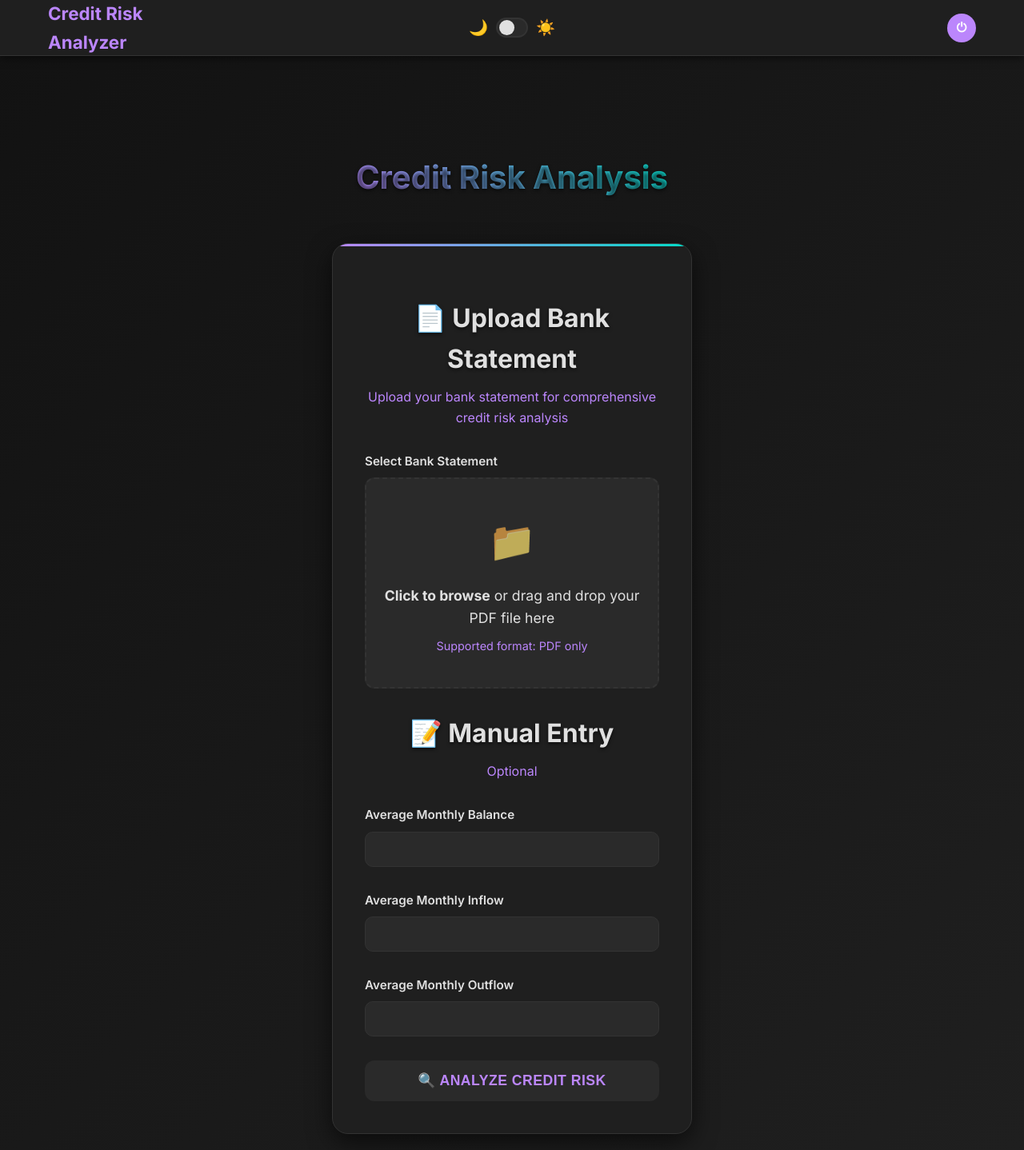
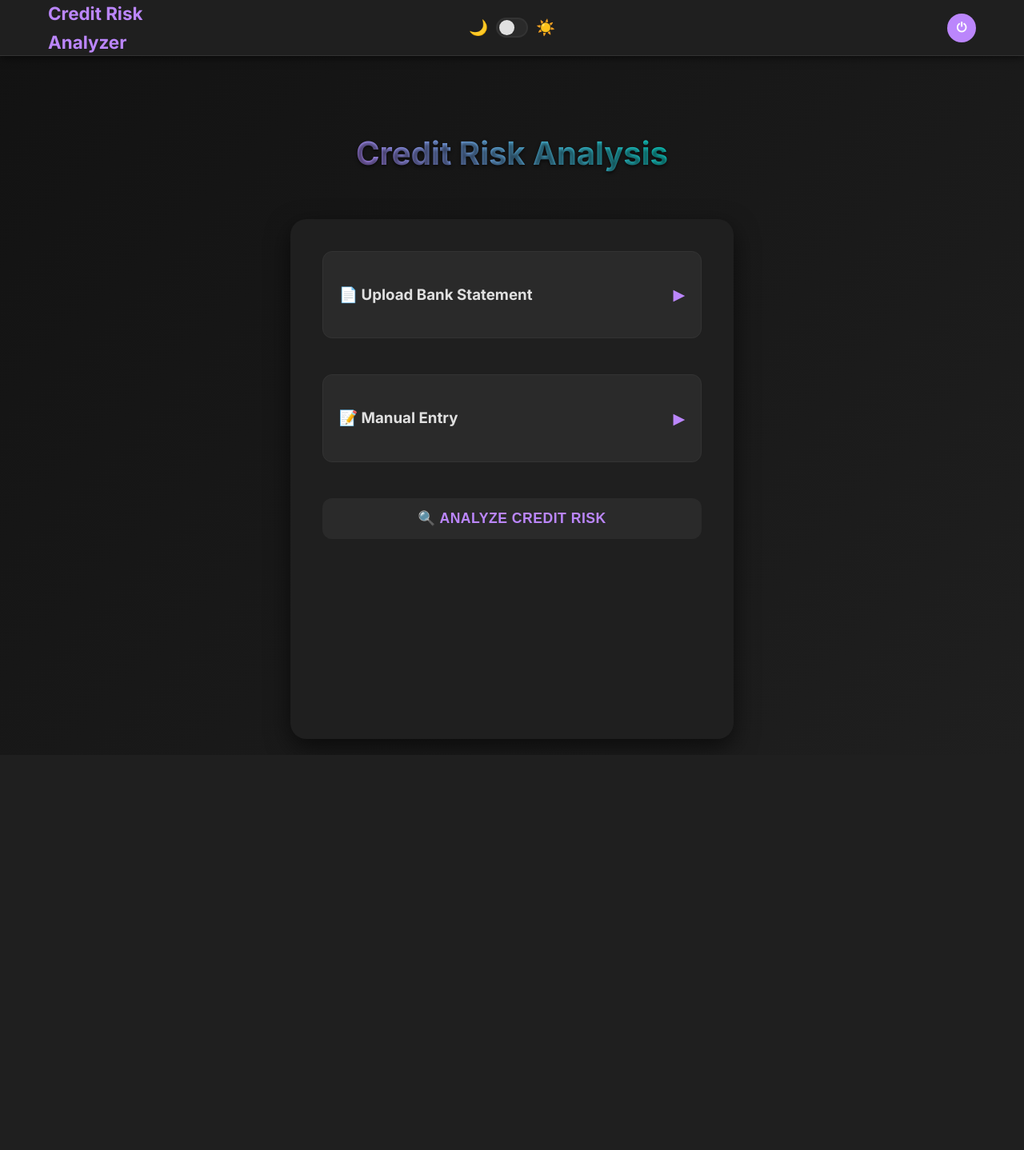
Before and after one commit to cadelxd/Credit-Risk-App, a Django app: page / in a window 1280 px wide. Shown: the whole page at 80% size. After the commit the page ends 937 px from the top, so only its background shows below. Run offline with Django 5.2, Linux system fonts and the light colour scheme; the visitor is signed in with stand-in values (Sample User, id 1).

Commit message:
improved ui

```diff
--- a/CreditRiskApp/static/CreditRiskApp/styles.css
+++ b/CreditRiskApp/static/CreditRiskApp/styles.css
@@ -53,14 +53,14 @@ body {
 h1, h2 {
     color: var(--text-secondary);
     margin-bottom: 30px;
-    text-align: center;
     font-weight: 700;
     text-shadow: 0 2px 4px var(--shadow);
 }
 
 h1 {
     font-size: 2.5rem;
-    margin-top: 60px;
+    text-align: center;
+    margin-top: 30px;
     background: linear-gradient(45deg, var(--accent-primary), var(--accent-secondary));
     -webkit-background-clip: text;
     -webkit-text-fill-color: transparent;
@@ -69,6 +69,7 @@ h1 {
 
 h2 {
     font-size: 2rem;
+    text-align: left;
 }
 
 .logout-btn {
@@ -104,13 +105,10 @@ h2 {
     padding: 40px;
     border-radius: 20px;
     box-shadow: 0 10px 30px var(--shadow);
-    max-width: 450px;
-    width: 100%;
-    backdrop-filter: blur(10px);
-    border: 1px solid var(--border-color);
-    position: relative;
-    overflow: hidden;
+    transition: all 0.3s ease;
+    min-height: 650px; /* or any height that fits your content */
 }
+
 
 .form-container::before {
     content: '';
@@ -407,7 +405,7 @@ p {
 
     h1 {
         font-size: 2rem;
-        margin-top: 80px;
+        margin-top: 30px;
     }
 }
 
--- a/CreditRiskApp/templates/CreditRiskApp/upload.html
+++ b/CreditRiskApp/templates/CreditRiskApp/upload.html
@@ -1,7 +1,7 @@
 {% extends 'base.html' %}
 
-{% block title %}Credit Risk Analyzer - Upload Statement{% endblock %}
-{% block description %}Upload and analyze bank statements for credit risk assessment{% endblock %}
+{% block title %}Credit Risk Analyzer{% endblock %}
+{% block description %}Analyze bank statements for credit risk assessment{% endblock %}
 {% block logout_button %}
 <form method="post" action="{% url 'logout' %}">
     {% csrf_token %}
@@ -16,11 +16,15 @@
 <h1>Credit Risk Analysis</h1>
 <div class="upload-section">
     <div class="form-container">
-        <div class="upload-header">
-            <h2>📄 Upload Bank Statement</h2>
-            <p>Upload your bank statement for comprehensive credit risk analysis</p>
+        <div class="collapsible-box">
+            <div class="upload-header collapsible-header" data-target="upload-form">
+                <div class="header-content">
+                    <h3>📄 Upload Bank Statement</h3>
+                </div>
+                <span class="arrow">▶</span>
             </div>
 
+            <div class="collapsible-content" id="upload-form">
                 <form method="post" enctype="multipart/form-data" id="uploadForm">
                     {% csrf_token %}
 
@@ -48,10 +52,19 @@
                             </div>
                         </div>
                     </div>
-            <div class="upload-header">
-                <h2>📝 Manual Entry</h2>
-                <p>Optional</p>
+                </form>
             </div>
+        </div>
+        <div class="collapsible-box">
+            <div class="upload-header collapsible-header" data-target="manual-form">
+                <div class="header-content">
+                    <h3>📝 Manual Entry</h3>
+                </div>
+                <span class="arrow">▶</span>
+            </div>
+
+            <div class="collapsible-content" id="manual-form">
+                <form id="manualForm">
                     <div class="form-group">
                         <label for="id_avg_balance">Average Monthly Balance</label>
                         <input type="number" name="avg_balance" id="id_avg_balance">
@@ -64,14 +77,14 @@
                         <label for="id_avg_outflow">Average Monthly Outflow</label>
                         <input type="number" name="avg_outflow" id="id_avg_outflow">
                     </div>
-
-            <button type="submit" id="analyzeBtn" disabled>
-                <span class="btn-text">🔍 Analyze Credit Risk</span>
-            </button>
                 </form>
             </div>
         </div>
-
+        <button type="submit" id="analyzeBtn" form="uploadForm" disabled>
+            <span class="btn-text">🔍 Analyze Credit Risk</span>
+        </button>
+    </div>
+</div>
 
 {% endblock %}
 
@@ -116,8 +129,72 @@
         box-shadow: 0 8px 25px var(--shadow);
     }
 
+    .collapsible-box {
+        background: transparent;
+        border: none;
+        margin-bottom: 15px;
+        overflow: hidden;
+        transition: all 0.3s ease;
+    }
+
+
+    .collapsible-header {
+        display: flex;
+        justify-content: space-between;
+        align-items: center;
+        cursor: pointer;
+        padding: 20px;
+        border: 1px solid var(--border-color);
+        border-radius: 12px;
+        margin-bottom: 15px;
+        background: var(--bg-tertiary);
+        transition: all 0.3s ease;
+    }
+
+    .collapsible-header:hover {
+        background: var(--bg-secondary);
+        border-color: var(--accent-primary);
+    }
+
+    .header-content {
+        flex: 1;
+    }
+
+    .collapse-arrow {
+        margin-left: 15px;
+    }
+
+    .arrow {
+        font-size: 1.2rem;
+        transition: transform 0.3s ease;
+        color: var(--text-secondary);
+        transform: rotate(0deg);
+    }
+
+    .collapsible-header.expanded .arrow {
+        transform: rotate(90deg); /* ▼ down */
+    }
+
+    .collapsible-content {
+        max-height: 0;
+        overflow: hidden;
+        transition: max-height 0.3s ease-out, padding 0.3s ease-out;
+        margin-bottom: 0px;
+        padding: 0;
+        border-top: none;
+        background: var(--bg-secondary);
+    }
+
+    .collapsible-content.expanded {
+        max-height: 1000px;
+        padding: 20px;
+        margin-bottom: 0px;
+        border-top: 1px solid var(--border-color);
+        transition: max-height 0.3s ease-in, padding 0.3s ease-in;
+    }
+
     .upload-header {
-        text-align: center;
+        text-align: left;
         margin-bottom: 30px;
     }
 
@@ -197,23 +274,23 @@
 
     .file-info {
         display: flex;
-        justify-content: space-between; /* Space between name and right section */
+        justify-content: space-between;
         align-items: center;
         margin-bottom: 15px;
     }
 
     .file-name {
-        flex-grow: 1; /* Let name take all available space */
-        white-space: nowrap; /* Prevent wrapping */
+        flex-grow: 1;
+        white-space: nowrap;
         overflow: hidden;
-        text-overflow: ellipsis; /* Add ... if name is too long */
-        margin-right: 15px; /* Space between name and size */
+        text-overflow: ellipsis;
+        margin-right: 15px;
     }
 
     .file-size {
-        flex-shrink: 0; /* Prevent shrinking */
-        white-space: nowrap; /* Keep file size in one line */
-        margin-right: 10px; /* Space between size and remove button */
+        flex-shrink: 0;
+        white-space: nowrap;
+        margin-right: 10px;
         color: var(--text-secondary);
         font-size: 0.9rem;
     }
@@ -234,7 +311,6 @@
         padding: 0;
         line-height: 1;
     }
-
 
     .remove-file:hover {
         transform: scale(1.1);
@@ -412,6 +488,20 @@
 
 {% block extra_js %}
 <script>
+    function setupCollapsibleSections() {
+        const headers = document.querySelectorAll('.collapsible-header');
+
+        headers.forEach(header => {
+            header.addEventListener('click', function () {
+                const targetId = this.getAttribute('data-target');
+                const content = document.getElementById(targetId);
+
+                this.classList.toggle('expanded');
+                content.classList.toggle('expanded');
+            });
+        });
+    }
+
     function setupFileUpload() {
         const fileInput = document.querySelector('input[type="file"]');
         const fileUploadArea = document.getElementById('fileUploadArea');
@@ -569,7 +659,9 @@
         const uploadForm = document.getElementById('uploadForm');
         const analyzeBtn = document.getElementById('analyzeBtn');
 
-        uploadForm.addEventListener('submit', function(e) {
+        analyzeBtn.addEventListener('click', function(e) {
+            e.preventDefault();
+
             const btnText = analyzeBtn.querySelector('.btn-text');
             const fileInput = document.querySelector('input[type="file"]');
 
@@ -581,14 +673,35 @@
             const isFileUploaded = fileInput && fileInput.files.length > 0;
 
             if (!isManualFilled && !isFileUploaded) {
-                e.preventDefault();
                 showFormError('Please upload a PDF or fill all manual fields.');
                 return;
             }
 
+            // Create form data
+            const formData = new FormData();
+
+            if (isFileUploaded) {
+                Array.from(fileInput.files).forEach(file => {
+                    formData.append('pdf_file', file);
+                });
+            }
+
+            if (isManualFilled) {
+                formData.append('avg_balance', avgBalance);
+                formData.append('avg_inflow', avgInflow);
+                formData.append('avg_outflow', avgOutflow);
+            }
+
+            // Add CSRF token
+            const csrfToken = document.querySelector('[name=csrfmiddlewaretoken]').value;
+            formData.append('csrfmiddlewaretoken', csrfToken);
+
             analyzeBtn.classList.add('loading');
             btnText.textContent = '🔄 Analyzing...';
             analyzeBtn.disabled = true;
+
+            // Submit the form
+            uploadForm.submit();
         });
 
         function showFormError(message) {
@@ -602,7 +715,7 @@
                 existingError.remove();
             }
 
-            formContainer.insertBefore(errorDiv, uploadForm);
+            formContainer.insertBefore(errorDiv, formContainer.firstChild);
 
             setTimeout(() => {
                 errorDiv.remove();
@@ -621,6 +734,7 @@
     }
 
     document.addEventListener('DOMContentLoaded', function() {
+        setupCollapsibleSections();
         setupFileUpload();
         setupFormSubmission();
         setupEnhancedInteractions();
```
Lines whose indentation alone changed are shown as unchanged.
